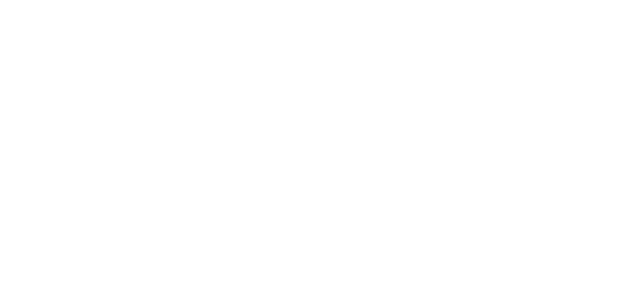
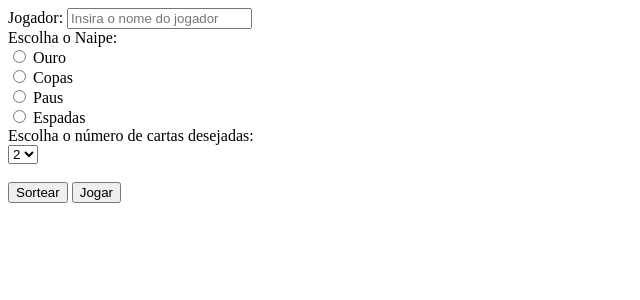
Before and after one commit to larissaschmitz/cartasLarissa, a PHP site: page / in a window 1280 px wide. Before the commit the part shown is empty. Shown: the top 300 px of the page, without its empty margins (0-640 px from the left). Run offline with PHP 8.4, Linux system fonts and the light colour scheme.

Commit message:
TAREFA - 00002 - SEGUNDO COMMIT Adição do formulário.

```diff
--- a/index.php
+++ b/index.php
@@ -4,6 +4,10 @@
     include 'funcao.php';
 
     $titulo = "Jogo de cartas";
+    $jogador = isset($_POST['jogador']) ? $_POST['jogador'] : "";
+    $numeros = isset($_POST['numeros']) ? $_POST['numeros'] : 0;
+    $naipe = isset($_POST['naipe']) ? $_POST['naipe'] : 0;
+    $acao = isset($_POST['acao']) ? $_POST['acao'] : "";
     ?>
 
     <head>
@@ -14,6 +18,26 @@
     </head>
 
     <body>
+    <form method="post" action="">
+        Jogador: <input type="text" name="jogador" required="true" id="jogador" placeholder="Insira o nome do jogador"
+            value="<?php echo $jogador;?>"/>
+            <br>
+        Escolha o Naipe: <br>
+        <input type="radio" name="naipe" value="ouros" <?php if($naipe == 'ouros') echo 'checked';?>/> Ouro <br>
+        <input type="radio" name="naipe" value="copas" <?php if ($naipe == 'copas') echo 'checked'; ?>/> Copas <br>
+        <input type="radio" name="naipe" value="paus" <?php if ($naipe == 'paus') echo 'checked'; ?>/> Paus <br>
+        <input type="radio" name="naipe" value="espadas" <?php if ($naipe == 'espadas') echo 'checked'; ?>/> Espadas <br>
 
-    </body>
+        Escolha o número de cartas desejadas: <br>
+            <select name="numeros" id="numeros">
+            <option value="2" <?php if ($numeros == 2) echo 'selected'; ?>>2 </option>
+            <option value="3" <?php if ($numeros == 3) echo 'selected'; ?>>3 </option>
+            <option value="4" <?php if ($numeros == 4) echo 'selected'; ?>>4 </option>
+            <option value="5" <?php if ($numeros == 5) echo 'selected'; ?>>5 </option>
+            <option value="6" <?php if ($numeros == 6) echo 'selected'; ?>>6 </option>
+            </select>
+<br><br>
+            </body><button type="submit" name="acao" id="acao" value="sortear">Sortear</button>
+            <button type="submit"  name="acao" id="acao" value="jogar">Jogar</button>
+    </form>
 </html>
```
